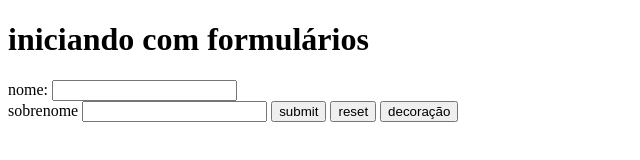
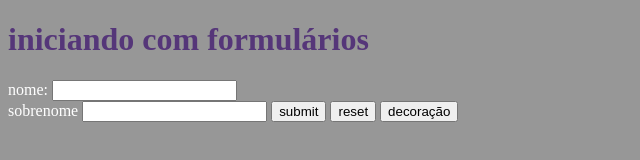
Before and after one commit to Dev-DiegoCrds7/pda, a plain HTML site: page 31.08_Aula/index.html in a window 1280 px wide. Shown: the whole page, without its empty margins (0-640 px from the left). Drawn offline with Linux system fonts and the light colour scheme.

Commit message:
início do css

```diff
--- /dev/null
+++ b/19.09_aula/estilo.css
@@ -0,0 +1,12 @@
+p{
+    color: blue;
+}
+h1{
+    color: red;
+}
+h2{
+    color: orange;
+}
+body{
+    background-color:rgb(300, 230, 200) ;
+}
--- /dev/null
+++ b/31.08_Aula/estilo.css
@@ -0,0 +1,9 @@
+h1{
+    color: rgb(85, 54, 121);
+}
+body{
+    background-color: #979797;
+}
+label{
+    color: #ffffff;
+}
--- a/31.08_Aula/index.html
+++ b/31.08_Aula/index.html
@@ -5,6 +5,7 @@
     <meta http-equiv="X-UA-Compatible" content="IE=edge">
     <meta name="viewport" content="width=device-width, initial-scale=1.0">
     <title>Formulários</title>
+    <link rel="stylesheet" type="text/css" href="estilo.css">
 </head>
 <body>
     <h1>iniciando com formulários</h1>
```
Also changed, not shown: 19.09_aula/index.html (added, +24 -0 lines).
